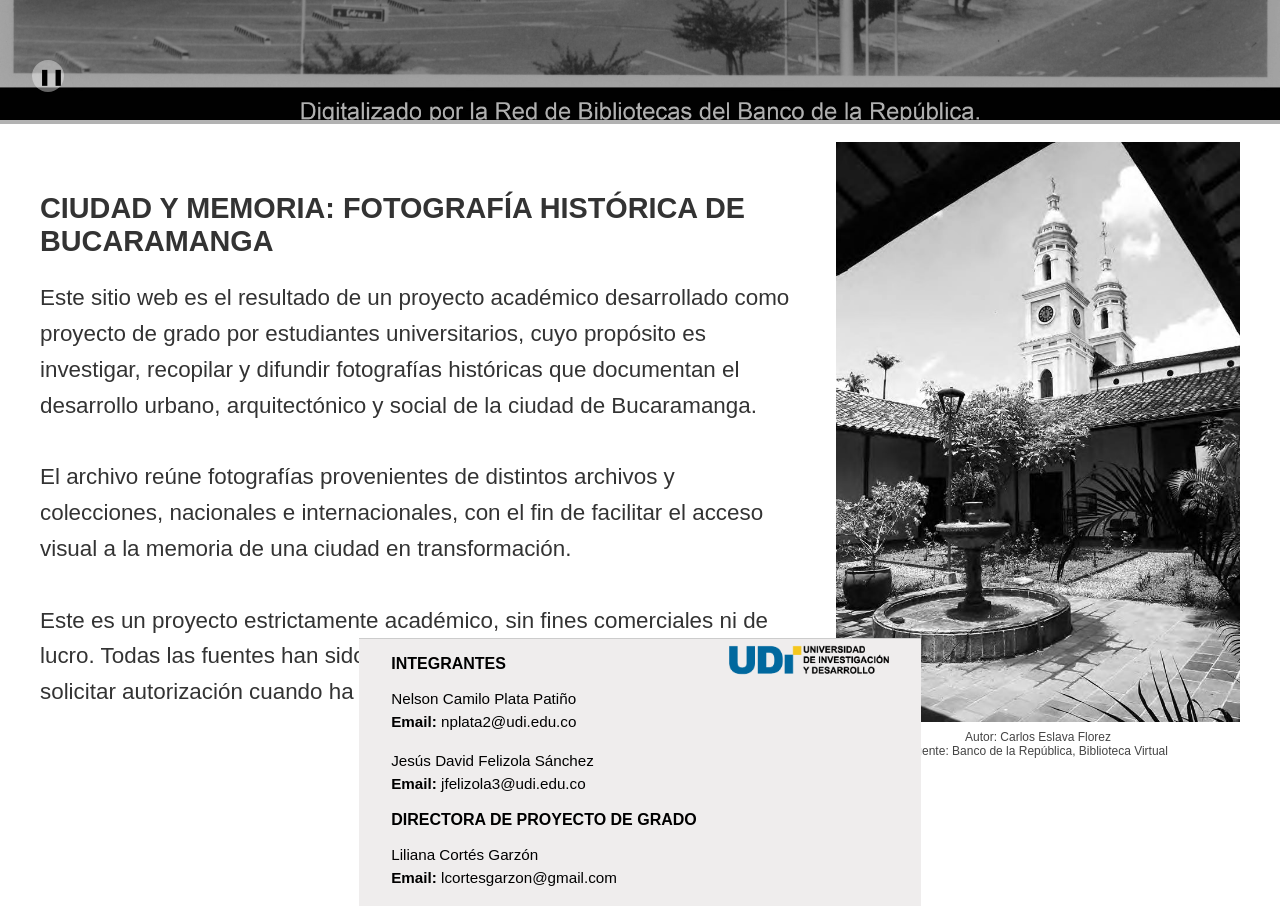
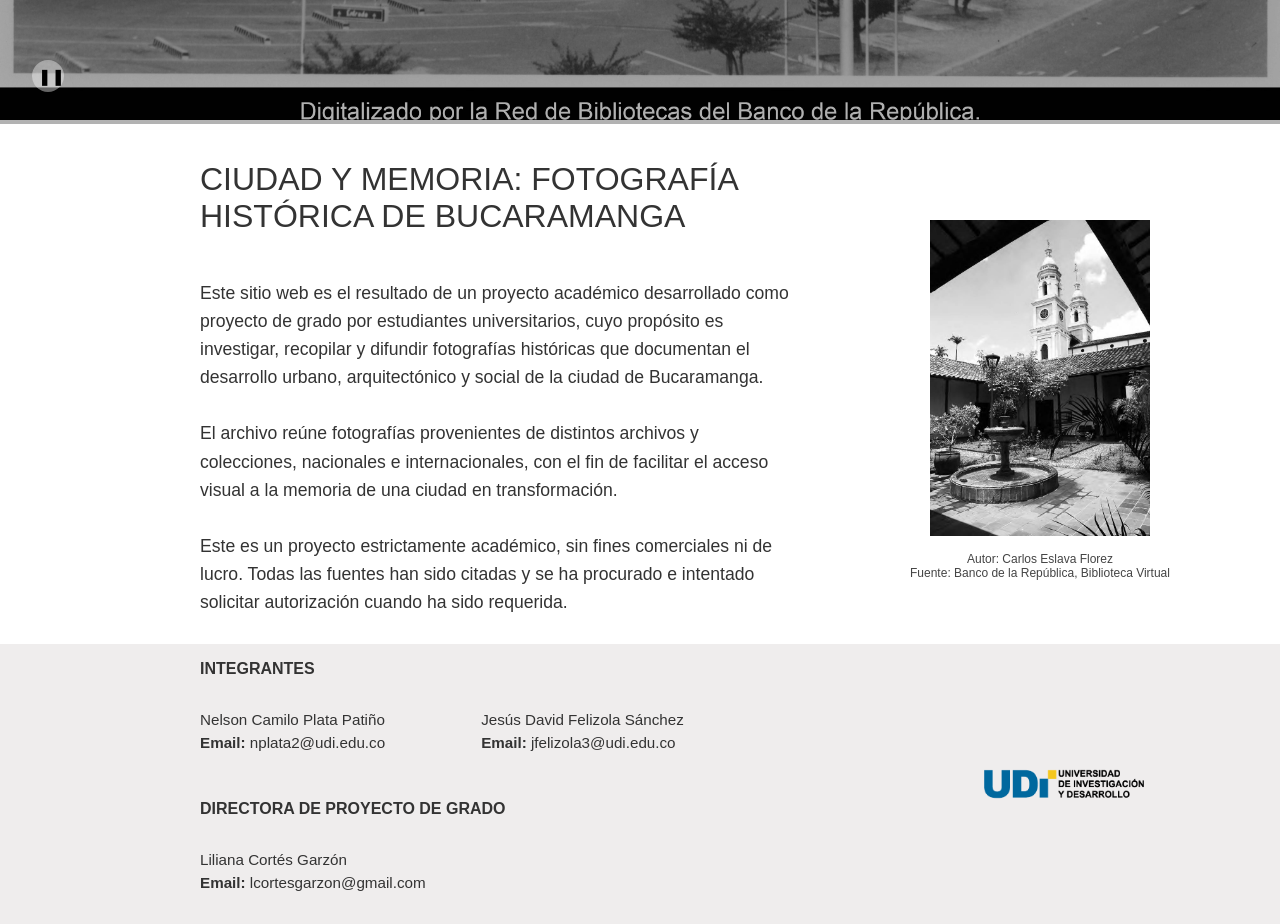
Before and after one commit to CepedaBrayan/FOBUC, a SvelteKit app: page / in a window 1280 px wide. Shown: the part 680-1604 px from the top of the page. Built offline with nearby package versions, Linux system fonts and the light colour scheme.

Commit message:
Boxes sorting

```diff
--- /dev/null
+++ b/src/lib/components/OnePageView.svelte
@@ -0,0 +1,12 @@
+<section class="one-page-view">
+  <slot />
+</section>
+
+<style>
+  .one-page-view {
+    display: flex;
+    flex-direction: column;
+    justify-content: center;
+    align-items: center;
+  }
+</style>
--- a/src/routes/+page.svelte
+++ b/src/routes/+page.svelte
@@ -1,6 +1,7 @@
 <script>
   import Carousel from "$lib/components/Carousel.svelte";
   import Navbar from "$lib/components/Navbar.svelte";
+  import OnePageView from "$lib/components/OnePageView.svelte";
 </script>
 
 <header>
@@ -9,9 +10,8 @@
 </header>
 
 <main>
-  <section class="page">
-    <!-- Text + Image -->
-    <div class="content">
+  <OnePageView>
+    <div class="city-and-memory-section">
       <article>
         <h2>CIUDAD Y MEMORIA: FOTOGRAFÍA HISTÓRICA DE BUCARAMANGA</h2>
         <p>
@@ -40,10 +40,11 @@
       </figure>
     </div>
 
-    <!-- Credits + Logo -->
     <div class="credits-section">
       <div class="team">
+        <div class="students">
           <h3>INTEGRANTES</h3>
+          <div class="students-list">
             <p>
               Nelson Camilo Plata Patiño<br />
               <strong>Email:</strong> nplata2@udi.edu.co
@@ -52,12 +53,18 @@
               Jesús David Felizola Sánchez<br />
               <strong>Email:</strong> jfelizola3@udi.edu.co
             </p>
+          </div>
+        </div>
 
+        <div class="professors">
           <h3>DIRECTORA DE PROYECTO DE GRADO</h3>
+          <div class="professors-list">
             <p>
               Liliana Cortés Garzón<br />
               <strong>Email:</strong> lcortesgarzon@gmail.com
             </p>
+          </div>
+        </div>
       </div>
 
       <div class="udi-logo">
@@ -67,7 +74,7 @@
         />
       </div>
     </div>
-  </section>
+  </OnePageView>
 </main>
 
 <style>
@@ -75,52 +82,49 @@
     height: 100vh;
   }
 
-  .page {
+  .city-and-memory-section {
+    display: flex;
+    height: 65vh;
+    width: 100%;
+    padding-left: 25vh;
+    box-sizing: border-box;
+    flex-direction: row;
+  }
+
+  article {
+    width: 60%;
+    height: 100%;
+    font-family: sans-serif;
+    color: #333;
     display: flex;
     flex-direction: column;
     justify-content: center;
-    align-items: center;
-    height: 100vh;
-  }
-
-  .content {
-    display: flex;
-    flex-wrap: wrap;
-    max-width: 1200px;
-    margin: 3rem auto;
-    padding: 0 2rem;
-    gap: 2rem;
-    height: 50%;
-    align-items: center;
-    justify-content: center;
-  }
-
-  article {
-    flex: 1 1 60%;
-    font-family: sans-serif;
-    color: #333;
   }
 
   h2 {
-    font-size: 1.8rem;
+    font-size: 2rem;
     text-transform: uppercase;
-    font-weight: 700;
-    margin-bottom: 1rem;
+    font-weight: 500;
   }
 
   p {
-    font-size: 1.4rem;
+    font-size: 1.1rem;
     font-weight: 300;
     line-height: 1.6;
   }
 
   figure {
-    flex: 1 1 30%;
-    margin: 0;
+    width: 40%;
+    height: 100%;
+    display: flex;
+    flex-direction: column;
+    align-items: center;
+    justify-content: center;
+    gap: 1rem;
   }
 
   figure img {
-    width: 100%;
+    width: 55%;
     height: auto;
     display: block;
   }
@@ -131,30 +135,37 @@
     font-weight: 300;
     text-align: center;
     color: #444;
-    margin-top: 0.5rem;
   }
 
   .credits-section {
+    padding-left: 25vh;
+    box-sizing: border-box;
+    flex-direction: row;
+    background-color: #efeded;
+    height: 35vh;
+    width: 100%;
     display: flex;
-    justify-content: space-between;
-    align-items: flex-start;
-    margin: 3rem auto;
-    padding: 0 2rem;
-    border-top: 1px solid #ccc;
-    gap: 2rem;
     flex-wrap: wrap;
-    background-color: #efeded;
-    height: 50%;
+    align-items: center;
+    justify-content: center;
+    flex-direction: column;
   }
 
   .team {
-    flex: 1;
     font-family: sans-serif;
+    color: #333;
+    display: flex;
+    flex-direction: row;
+    flex-direction: column;
+    justify-content: center;
+    align-items: center;
+    text-align: center;
+    height: 100%;
+    width: 60%;
   }
 
   .team h3 {
     font-size: 1rem;
-    margin-bottom: 0.5rem;
     font-weight: 700;
     text-transform: uppercase;
   }
@@ -162,15 +173,51 @@
   .team p {
     font-size: 0.95rem;
     line-height: 1.5;
-    margin-bottom: 1rem;
   }
 
   .udi-logo {
     flex-shrink: 0;
+    display: flex;
+    justify-content: center;
+    align-items: center;
+    width: 40%;
+    height: 100%;
   }
 
   .udi-logo img {
     width: 160px;
     height: auto;
   }
+
+  .students-list,
+  .professors-list {
+    display: flex;
+    flex-direction: row;
+    align-items: center;
+    flex-wrap: wrap;
+    gap: 6rem;
+  }
+
+  .students,
+  .professors {
+    width: 100%;
+    height: 50%;
+    display: flex;
+    flex-direction: column;
+    justify-content: left;
+  }
+
+  .students h3,
+  .professors h3 {
+    font-weight: 700;
+    text-align: left;
+    text-transform: uppercase;
+  }
+
+  .students-list p,
+  .professors-list p {
+    font-size: 0.95rem;
+    line-height: 1.5;
+    text-align: left;
+  }
 </style>
```
Lines whose indentation alone changed are shown as unchanged.
